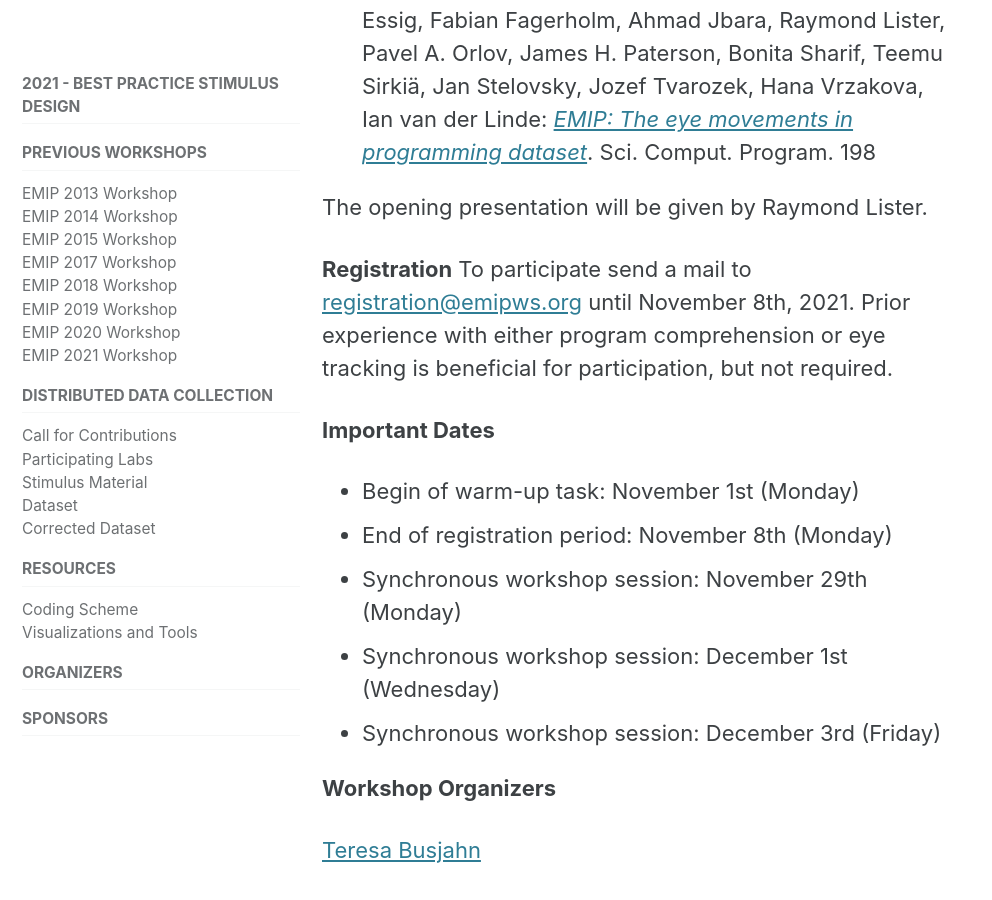
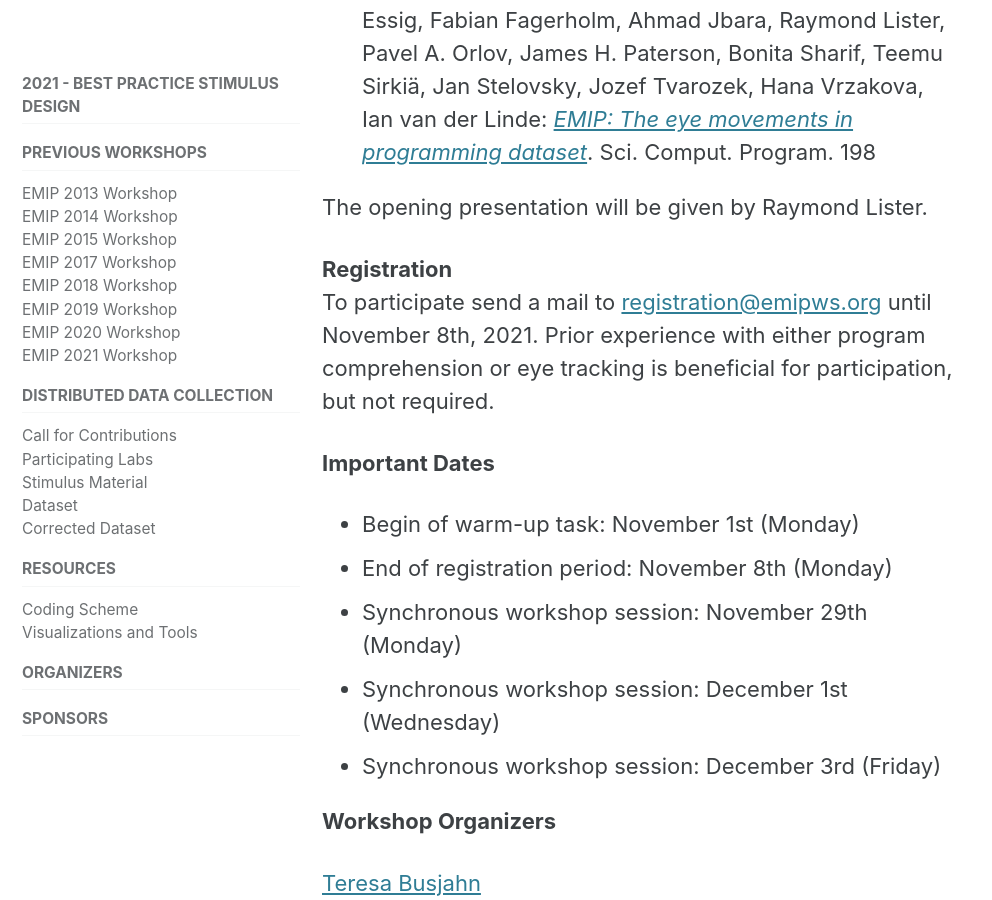
Before and after one commit to EMIPws/emipws.github.io, a Jekyll site: the page built from pages/emip-2021-ii.md, in a window 1280 px wide and 900 px high, scrolled down 1340 px. Shown: the whole window, without its empty margins (0-992 px from the left). Built offline with Jekyll 4.4.1, drawn with Linux system fonts in a browser that asks for light colours; cached includes are drawn as plain includes.

```diff
--- a/pages/emip-2021-ii.md
+++ b/pages/emip-2021-ii.md
@@ -23,7 +23,7 @@ Workshop results will be compiled into a report and we are aiming at a joint pub
 
 The opening presentation will be given by Raymond Lister.
 
-**Registration**
+**Registration** \
 To participate send a mail to [registration@emipws.org](mailto:registration@emipws.org) until November 8th, 2021. Prior experience with either program comprehension or eye tracking is beneficial for participation, but not required.
 
 **Important Dates**
```
